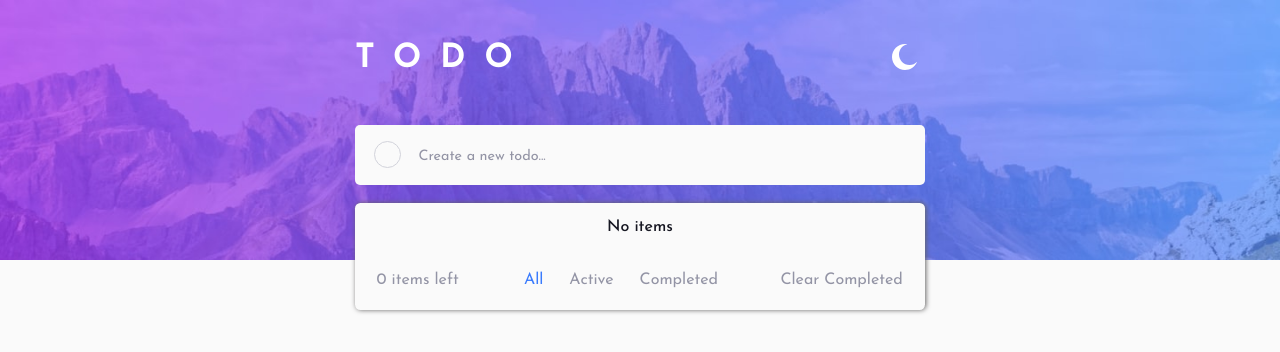
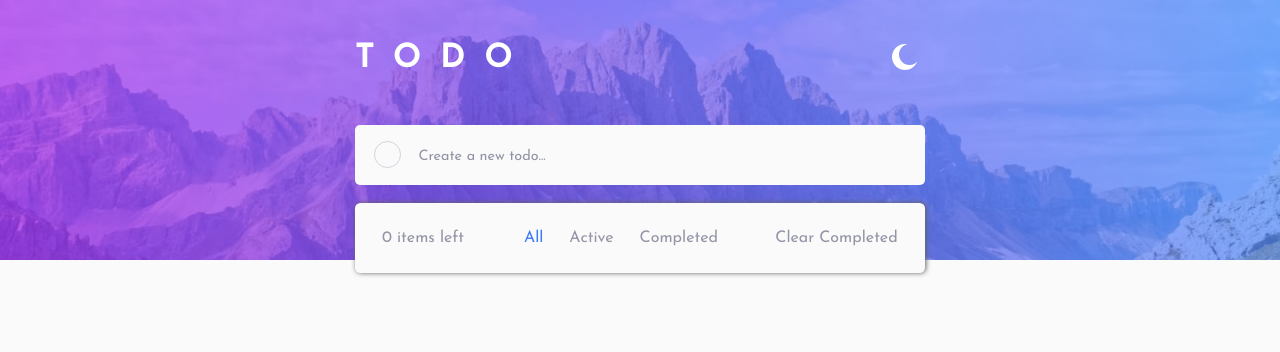
Before and after one commit to Holulosamo/todo-app, a React (Vite) app: page / in a window 1280 px wide. Shown: the top 352 px of the page. Built offline with nearby package versions, Linux system fonts and the light colour scheme.

Commit message:
adding drap & drog function

```diff
--- a/package.json
+++ b/package.json
@@ -9,6 +9,7 @@
   },
   "dependencies": {
     "react": "^17.0.2",
+    "react-beautiful-dnd": "^13.1.0",
     "react-dom": "^17.0.2"
   },
   "devDependencies": {
--- a/src/App.css
+++ b/src/App.css
@@ -32,7 +32,7 @@
 }
 
 html, body, #root, .section-light, .section{
-    overflow: hidden;
+    overflow-x: hidden;
     width: 100%;
     height: 100%;
 }
@@ -158,7 +158,7 @@ body{
 .todo-list-status{
     display: flex;
     justify-content: space-between;
-    padding: 1.7em 1em;
+    padding: .5em 1em;
     list-style: none;
 }
 
@@ -201,7 +201,13 @@ body{
 }
 
 .clear-btn{
+    border: none;
+    background: none;
     cursor: pointer;
+    font-family: var(--font-josefin-sans);
+    font-size: 1rem;
+    padding: 0;
+    color: var(--span-and-status);
 }
 
 .clear-btn:hover{
@@ -210,13 +216,13 @@ body{
 
 .todo-status{
     position: absolute;
-    top: 510px;
     left: 0;
     display: flex;
     justify-content: space-evenly;
     align-items: center;
     height: 60px;
     width: 100%;
+    margin-top: 70px;
     padding: 0;
     box-shadow: var(--box-shadow);
     font-size: 1rem;
@@ -253,7 +259,8 @@ body{
         display: grid;
         grid-template-columns: 100px 225px 123px;
         justify-content: space-between;
-        padding: 1.2em;
+        padding-left: 1.5em;
+        padding-right: 1.5em;
     }
 
     .todo-status{
--- a/src/App.jsx
+++ b/src/App.jsx
@@ -33,7 +33,8 @@ function App() {
 
 
   const createTodo = (data) => {
-    data.id = Math.floor(Math.random() * 1000);
+    data.id = `${Math.floor(Math.random() * 1000)}`;
+    data.id.toString();
     const todos = [...todo, data]
     setTodo(todos);
   }
@@ -41,6 +42,10 @@ function App() {
   const deleteItems = (id) => {
     const dataDeleted = todo.filter((todo) => todo.id !== id);
     setTodo(dataDeleted);
+  }
+
+  const clearAll = () => {
+    setTodo([]);
   }
 
   const markAsCompleted = (id) => {
@@ -69,11 +74,13 @@ function App() {
           FILTER_NAMES={FILTER_NAMES}
           filter={filter}
           setFilter={setFilter}
+          setTodo={setTodo}
           todo={todo}
           deleteItems={deleteItems}
           markAsCompleted={markAsCompleted}
           itemsLeft={itemsLeft}
           theme={theme}
+          clearAll={clearAll}
         />
       </article>
     </section>
--- /dev/null
+++ b/src/components/FilterAllButton.jsx
@@ -0,0 +1,7 @@
+export default function({clearAll}){
+    return (
+      <button className="clear-btn" onClick={() => clearAll()}>
+        Clear Completed
+      </button>
+    );
+}
--- a/src/components/ThemeButton.jsx
+++ b/src/components/ThemeButton.jsx
@@ -1,4 +1,3 @@
-import { useState } from "react";
 import moonIcon from "../assets/images/icon-moon.svg";
 import sunIcon from "../assets/images/icon-sun.svg";
 
--- a/src/components/TodoContainer.jsx
+++ b/src/components/TodoContainer.jsx
@@ -1,3 +1,4 @@
+import { DragDropContext, Droppable, Draggable } from "react-beautiful-dnd";
 import TodoItems from "./TodoItems";
 import TodoListStatus from "./TodoListStatus";
 
@@ -6,11 +7,13 @@ export default function TodoContainer({
   FILTER_NAMES,
   filter,
   setFilter,
+  setTodo,
   todo,
   deleteItems,
   markAsCompleted,
   itemsLeft,
-  theme
+  theme,
+  clearAll
 }){
     const styles = {
       textAlign: "center",
@@ -19,35 +22,55 @@ export default function TodoContainer({
       fontSize: "1rem",
     };
 
+    const reorder = (list, startIndex, endIndex) => {
+      const result = [...list];
+      const [removed] = result.splice(startIndex, 1);
+      result.splice(endIndex, 0, removed);
+
+      return result;
+    }
+
     return (
+      <DragDropContext onDragEnd={(result) => {
+        const { source, destination } = result;
+        if (!destination) return;
+        if (
+          source.index === destination.index &&
+          source.droppableId === destination.droppableId
+        )return;
+        setTodo((prevState) => reorder(prevState, source.index, destination.index));
+      }}>
         <article className="todo-container">
-        <ul className="todo-list">
-          {todo.length === 0 ? (
-            <li>
-              <p style={styles}>No items</p>
-            </li>
-          ) : (
-            todo
-              .filter(FILTER_MAP[filter])
-              .map((el) => (
+          <Droppable droppableId="tasks">
+            {(droppableProvided) => (
+              <ul
+                {...droppableProvided.droppableProps}
+                ref={droppableProvided.innerRef}
+                className="todo-list"
+              >
+                {todo.filter(FILTER_MAP[filter]).map((el, index) => (
                   <TodoItems
                     key={el.id}
+                    index={index}
                     el={el}
                     deleteItems={deleteItems}
                     markAsCompleted={markAsCompleted}
                     itemsLeft={itemsLeft}
                     theme={theme}
-
                   />
-              ))
+                ))}
+                {droppableProvided.placeholder}
+              </ul>
             )}
+          </Droppable>
           <TodoListStatus
             FILTER_NAMES={FILTER_NAMES}
             filter={filter}
             setFilter={setFilter}
             itemsLeft={itemsLeft}
+            clearAll={clearAll}
           />
-        </ul>
         </article>
+      </DragDropContext>
     );
 }
--- a/src/components/TodoItems.jsx
+++ b/src/components/TodoItems.jsx
@@ -1,14 +1,22 @@
+import { Draggable } from "react-beautiful-dnd";
 import iconCross from "../assets/images/icon-cross.svg";
 import Checkbox from "./Checkbox";
 
-export default function TodoItems({ el, deleteItems, markAsCompleted, itemsLeft, theme }) {
+export default function TodoItems({ el, index, deleteItems, markAsCompleted, itemsLeft, theme,  }) {
   const checkedStyle = {
     textDecoration: "line-through",
     color: theme === "light" ? "hsl(234, 39%, 85%)" : "hsl(233, 14%, 35%)",
   };
 
   return (
-    <li className="todo-list-item">
+    <Draggable key={el.id} draggableId={el.id} index={index}>
+      {(draggableProvided) => (
+        <li
+          {...draggableProvided.draggableProps}
+          ref={draggableProvided.innerRef}
+          {...draggableProvided.dragHandleProps}
+          className="todo-list-item"
+        >
           <Checkbox
             el={el}
             dataID={el.id}
@@ -25,5 +33,8 @@ export default function TodoItems({ el, deleteItems, markAsCompleted, itemsLeft,
             <img src={iconCross} />
           </button>
         </li>
+      )}
+    </Draggable>
+
   );
 }
--- a/src/components/TodoListStatus.jsx
+++ b/src/components/TodoListStatus.jsx
@@ -1,3 +1,4 @@
+import FilterAllButton from "./FilterAllButton";
 import FilterButton from "./FilterButton";
 
 export default function TodoListStatus({
@@ -5,6 +6,7 @@ export default function TodoListStatus({
   filter,
   setFilter,
   itemsLeft,
+  clearAll
 }) {
   return (
     <ul className="todo-list-status">
@@ -19,7 +21,7 @@ export default function TodoListStatus({
           />
         ))}
       </ul>
-      <li className="clear-btn">Clear Completed</li>
+      <FilterAllButton clearAll={clearAll}></FilterAllButton>
     </ul>
   );
 }
```
Also changed, not shown: 1 other file (tests, documents, lock files or other folders). Lines whose indentation alone changed are shown as unchanged.
